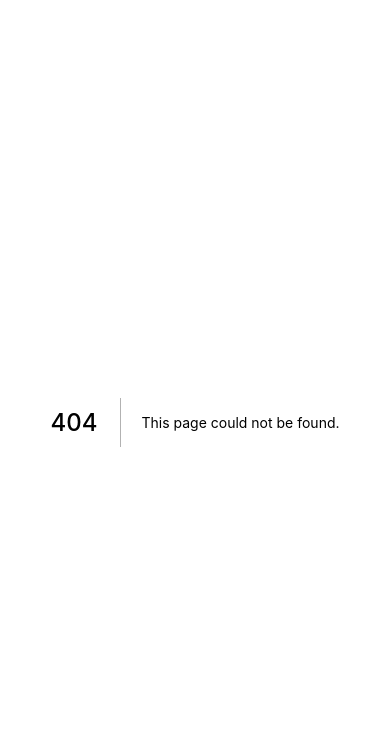
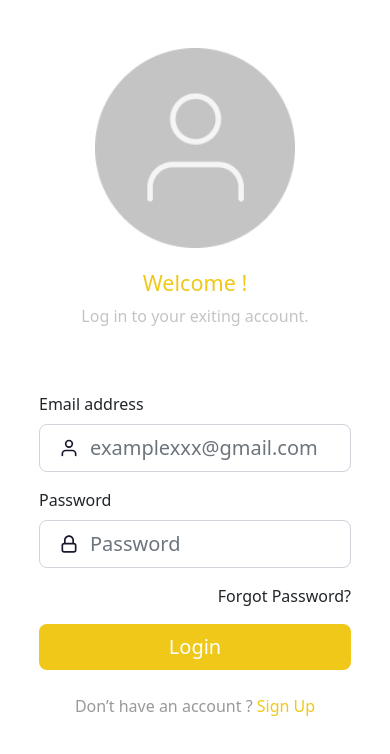
Before and after one commit to ilhamyusuf27/recipenation-next-js, a Next.js app: page /register in a window 390 px wide. Before the commit this address had no page. Shown: the top 754 px of the page. Built offline with nearby package versions, Linux system fonts and the light colour scheme.

Commit message:
[ADD] Responsive Web

```diff
--- a/package.json
+++ b/package.json
@@ -12,6 +12,7 @@
     "bootstrap": "^5.2.0",
     "next": "12.2.3",
     "react": "18.2.0",
+    "react-device-detect": "^2.2.2",
     "react-dom": "18.2.0",
     "react-icons": "^4.4.0",
     "sass": "^1.54.0"
--- /dev/null
+++ b/pages/register.js
@@ -0,0 +1,59 @@
+/* eslint-disable react/no-unescaped-entities */
+import React from "react";
+import Image from "next/image";
+import loginStyle from "../styles/pages/login.module.scss";
+import { FiUser } from "react-icons/fi";
+import { CgLock } from "react-icons/cg";
+
+function register() {
+	return (
+		<div className={loginStyle.login}>
+			<div className="mb-5 text-center">
+				<Image src="/images/login-icon.png" alt="icons" width="200px" height="200px" />
+				<h4 className="mt-3">Welcome !</h4>
+				<p>Log in to your exiting account.</p>
+			</div>
+			<div className={loginStyle.formStyle}>
+				<form>
+					{/* Input email */}
+					<div className="mb-3">
+						<label htmlFor="email" className="form-label">
+							Email address
+						</label>
+						<div className={loginStyle.wrapper}>
+							<FiUser className={loginStyle.iconUser} size={20} color="#18172B" />
+							<input type="email" className="form-control form-control-lg" placeholder="examplexxx@gmail.com" id="email" required />
+						</div>
+					</div>
+
+					{/* Input password */}
+					<div className="mb-3">
+						<label htmlFor="password" className="form-label">
+							Password
+						</label>
+						<div className={loginStyle.wrapper}>
+							<CgLock className={loginStyle.iconUser} size={20} color="#18172B" />
+							<input type="password" className="form-control form-control-lg" placeholder="Password" id="password" required />
+						</div>
+					</div>
+					<div className={loginStyle.linkForgot}>
+						<a>Forgot Password?</a>
+					</div>
+
+					{/* Button Login */}
+					<div className="d-grid gap-2">
+						<button className="btn btn-primary btn-lg" type="submit">
+							Login
+						</button>
+					</div>
+
+					<p className={loginStyle.dontHaveAccount}>
+						Don’t have an account ? <a>Sign Up</a>
+					</p>
+				</form>
+			</div>
+		</div>
+	);
+}
+
+export default register;
--- a/styles/colors.module.scss
+++ b/styles/colors.module.scss
@@ -1,6 +1,7 @@
 $primary-color: #EFC81A;
 $secondary-color: #F5F5F5;
 $bg-color: #ffffff;
+$bg-secondary-color: #8B8A8F;
 
 
 // Text Color
--- a/styles/pages/login.module.scss
+++ b/styles/pages/login.module.scss
@@ -1,4 +1,17 @@
 @import '../colors.module.scss';
+
+
+.loginContainer{
+    @media only screen and (min-width: 450px) {
+        display:flex;
+        justify-content: center;
+        width: 100%;
+
+        .loginContain{
+            width: 450px;
+        }
+    }
+}
 
 .login {
 
```
Also changed, not shown: components/LoginComponents/LoginComponents.js (added, +58 -0 lines), pages/login.js (+5 -47 lines), styles/pages/register.module.scss (added), 1 other file (tests, documents, lock files or other folders).
